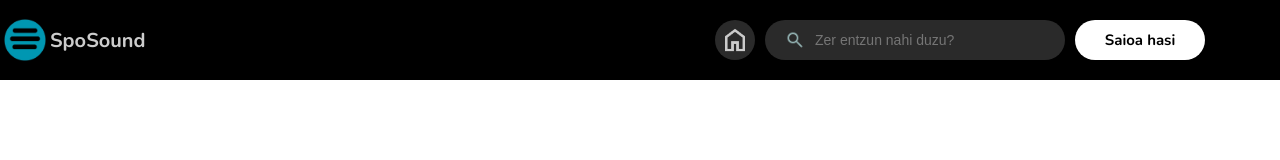
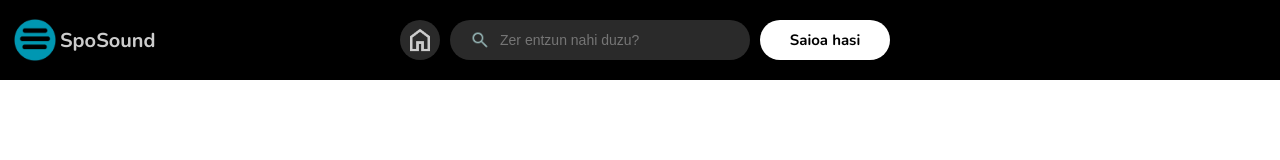
Before and after one commit to Wyxemon/Musify, a plain HTML site: page index.html in a window 1280 px wide. Drawn offline with nearby package versions, Linux system fonts and the light colour scheme.

Commit message:
Update style.css

```diff
--- a/style.css
+++ b/style.css
@@ -74,7 +74,7 @@ h1 {
 
 header {
     display: grid;
-    grid-template-columns: 1fr 1fr;
+    grid-template-columns: 10px 1fr;
 }
 
 header div {
@@ -87,4 +87,5 @@ header div {
     display: flex;
     justify-content: left;
     align-items: center;
+    margin-left: 10px;
 }
```
